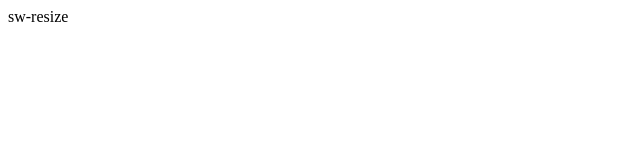
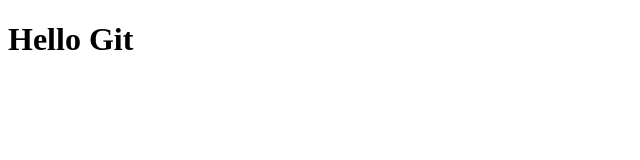
Before and after one commit to GospelOfMyHeart/git_test, a plain HTML site: page index.html in a window 1280 px wide. Shown: the whole page, without its empty margins (0-640 px from the left). Drawn offline with Linux system fonts and the light colour scheme.

Commit message:
h1 addead

```diff
--- a/index.html
+++ b/index.html
@@ -5,6 +5,6 @@
 	<title>Title</title>
 </head>
 <body>
-sw-resize
+<h1>Hello Git </h1>
 </body>
 </html>
```
